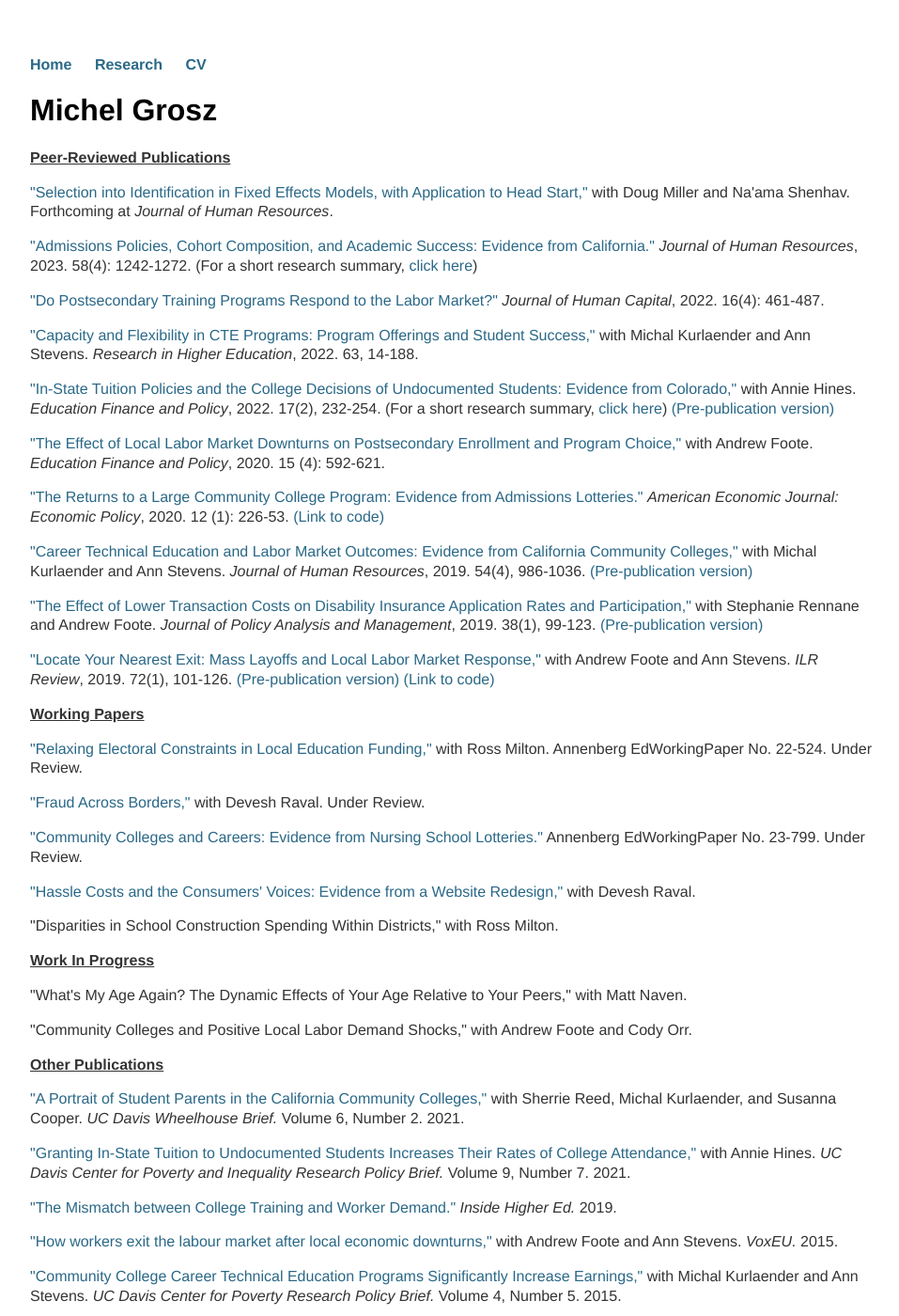
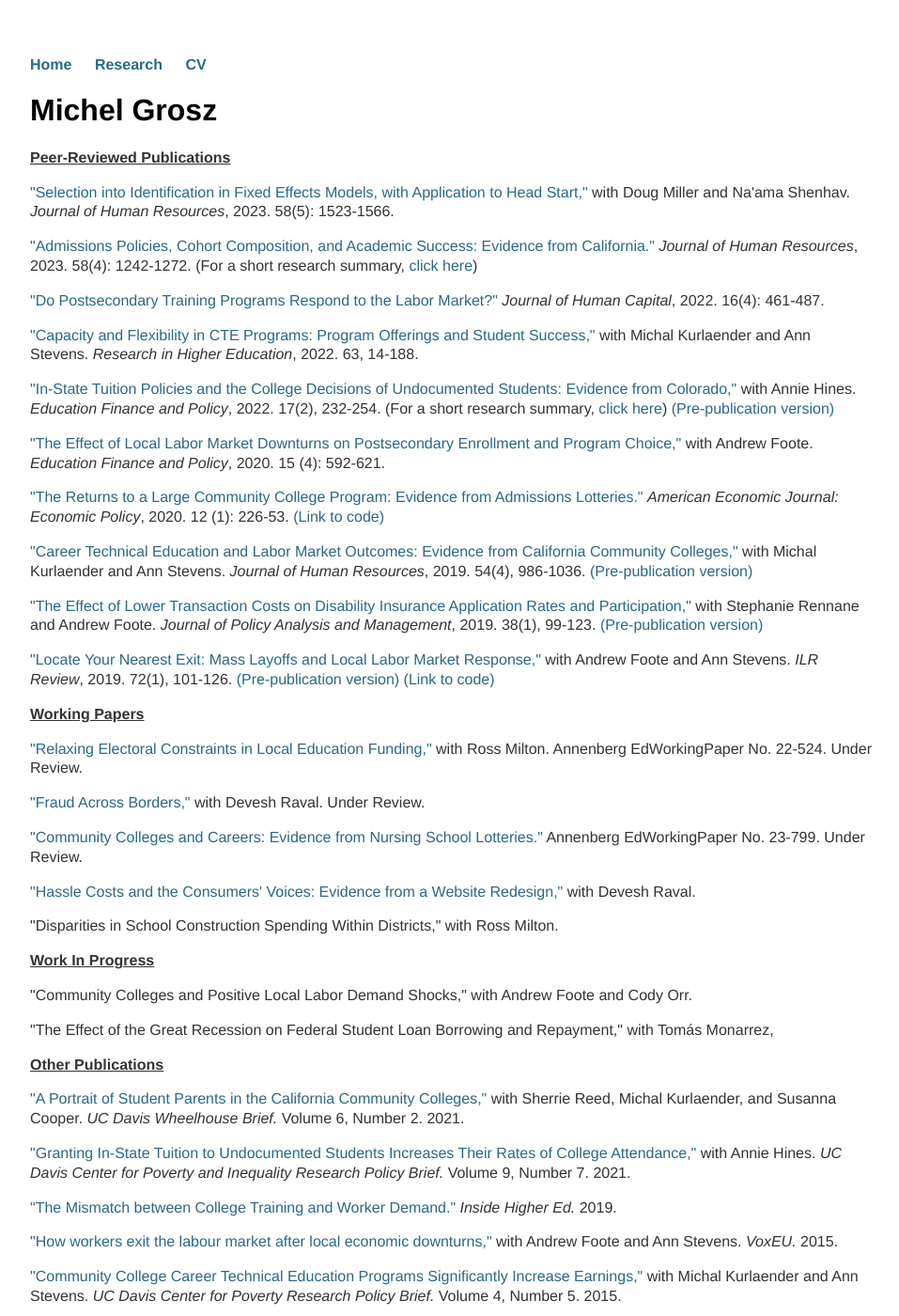
Before and after one commit to mzgrosz/mzgrosz.github.io, a Jekyll site: the page built from research/index.html, in a window 1280 px wide and 1400 px high. Shown: the whole window at 94% size, without its empty margins (160-1117 px from the left). Built offline with Jekyll 4.4.1, drawn with Linux system fonts in a browser that asks for light colours.

Commit message:
Update index.html

```diff
--- a/research/index.html
+++ b/research/index.html
@@ -12,7 +12,7 @@ title: Michel Grosz
 
 
 
-<p><a href="https://www.nber.org/papers/w26174">&quot;Selection into Identification in Fixed Effects Models, with Application to Head Start,&quot;</a> with Doug Miller and Na&#39;ama Shenhav. Forthcoming at <em> Journal of Human Resources</em>.<br>
+<p><a href="https://jhr.uwpress.org/content/58/5/1523.full">&quot;Selection into Identification in Fixed Effects Models, with Application to Head Start,&quot;</a> with Doug Miller and Na&#39;ama Shenhav. <em> Journal of Human Resources</em>, 2023. 58(5): 1523-1566.<br>
 	</p>
 
 
@@ -79,10 +79,9 @@ title: Michel Grosz
 
 <p><b><u>Work In Progress</u></b></p>
 
-<p>&quot;What's My Age Again? The Dynamic Effects of Your Age Relative to Your Peers,&quot; with Matt Naven.</p>
-
 <p>&quot;Community Colleges and Positive Local Labor Demand Shocks,&quot; with Andrew Foote and Cody Orr.</p>
 
+<p>&quot;The Effect of the Great Recession on Federal Student Loan Borrowing and Repayment,&quot; with Tomás Monarrez,</p>
 
 <p><b><u>Other Publications</u></b></p>
 <p><a href=” https://education.ucdavis.edu/sites/main/files/wheelhouse_research_brief_vol_6_no_2_v2.pdf”>&quot;A Portrait of Student Parents in the California Community Colleges,&quot;</a> with Sherrie Reed, Michal Kurlaender, and Susanna Cooper. <em> UC Davis Wheelhouse Brief.</em> Volume 6, Number 2. 2021.<br></p>
```
